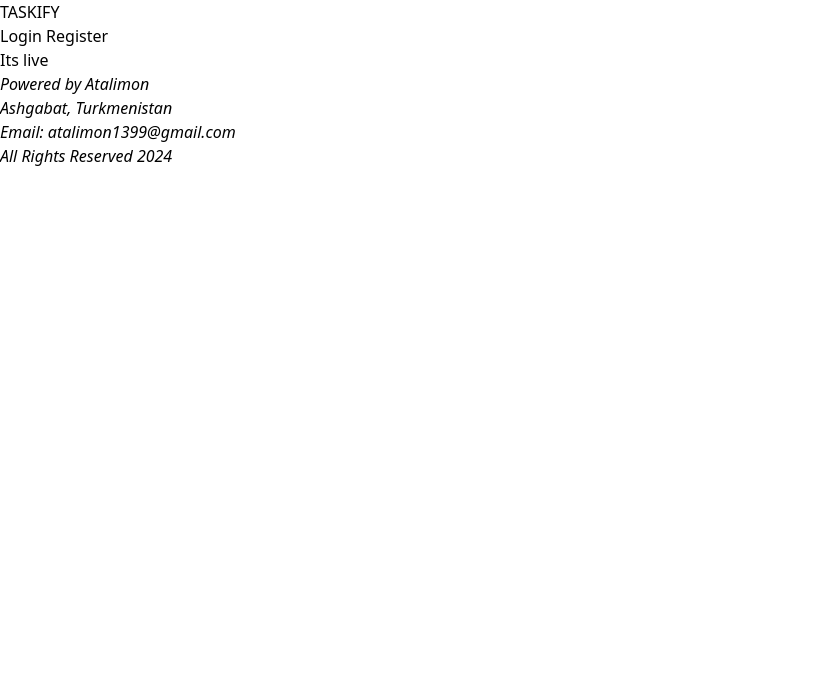
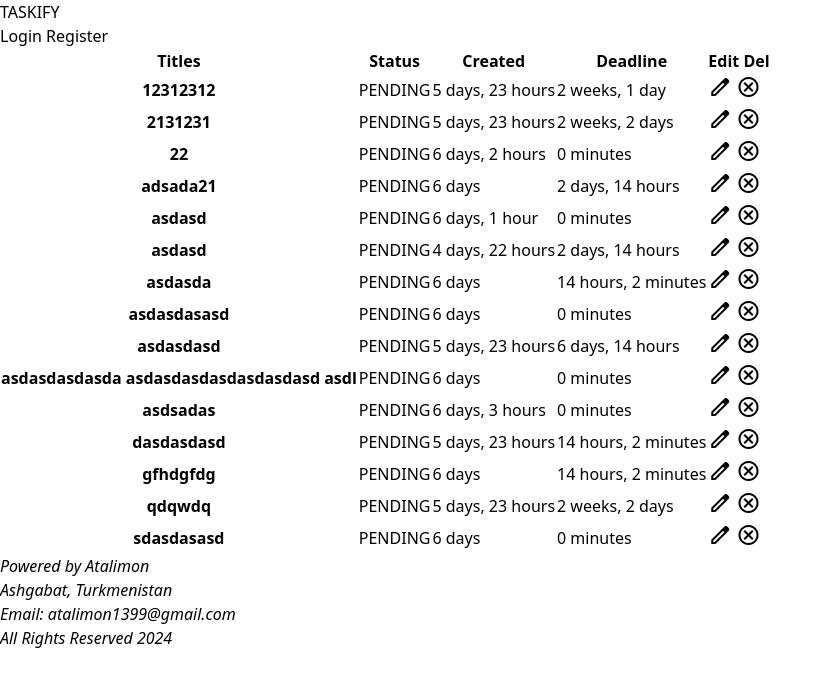
Before and after one commit to atalimon/Django-TODO-Project, a Django app: template templates/posts/post_base.html in a window 1280 px wide. Shown: the top 687 px of the page, without its empty margins (0-832 px from the left). Run offline with Django 5.2, Linux system fonts and the light colour scheme; the template is opened without the code that fills it: values that come from a table or form of the project are taken from there, others are empty; data comes from the database, SQL or seed files in the repository; style sheets or scripts are compiled from the project's sources; parts of the project's set-up code (start-up, migrations or seed data) failed here and were passed over.

Commit message:
tempcheck

```diff
--- a/AtaDjango/settings.py
+++ b/AtaDjango/settings.py
@@ -23,7 +23,7 @@
 
 # SECURITY WARNING: keep the secret key used in production secret!
 SECRET_KEY = os.environ.get('SECRET_KEY')
-
+#SECRET_KEY = 'django-insecure-p)!0!46dp&wgt!r9w%h6(d3^(17k3!sl^%j%8*-#vu-f)og$0&'
 # SECURITY WARNING: don't run with debug turned on in production!
 DEBUG = os.environ.get('DEBUG', 'False').lower() == 'True'
 #DEBUG =  True
--- a/templates/posts/post_base.html
+++ b/templates/posts/post_base.html
@@ -8,7 +8,79 @@
 
 {% block content %}
 
-<h2>Its live</h2>
+
+<div class="relative overflow-x-auto overflow-y-auto ">
+    <table class="w-full  xl:h-[80vh] sm:h-[80vh]  overflow-x-auto overflow-y-scroll">
+        <thead class="xl:text-lg sm:text-5xl w-full text-gray-700 uppercase bg-indigo-50 dark:bg-indigo-700 dark:text-white ">
+            <tr>
+                <th id="titles" scope="col" class="px-6 py-3 cursor-pointer hover:text-indigo-900">
+                    Titles
+                </th>
+                <th id="statuses" scope="col" class="px-6 py-3 cursor-pointer hover:text-indigo-900">
+                    <div class="flex items-center">
+                        Status
+                    </div>
+                </th>
+                <th id="times" scope="col" class="px-6 py-3 cursor-pointer hover:text-indigo-900">
+                    <div class="flex items-center">
+                        Created
+
+                    </div>
+                </th>
+
+                <th id="duedate" scope="col" class="flex items-center px-6 py-3 cursor-pointer hover:text-indigo-900">
+                    <div class="">
+                        Deadline
+
+                    </div>
+                </th>
+
+                <th scope="col" class="px-6 py-3">
+                    <span class="sr-only">Edit</span>
+					<span class="sr-only">Del</span>
+                </th>
+            </tr>
+
+        </thead>
+        <tbody class="max-w-full w-full ">
+			{% for post in posts %}
+            <tr class="bg-white border-b dark:bg-indigo-800 dark:border-indigo-700 sm:text-3xl xl:text-lg">
+                <th scope="row" class="px-3 py-2 font-medium  text-indigo-500 whitespace-nowrap dark:text-white hover:text-indigo-500">
+                    {% if post.completed %}
+					<a class="line-through" href="{% url 'post' post.id %}">
+                    {{ post.title }} </a>
+                    {% else %}
+                    <a href="{% url 'post' post.id %}">
+                        {{ post.title }} </a>
+                    {% endif %}
+                </th>
+                <td class="px-3 py-2">
+                    {% if post.completed %} DONE {% else %} PENDING {% endif %}
+                </td>
+                <td class="px-3 py-2">
+                    {{ post.created_at|timesince }}
+                </td>
+                <td class="px-3 py-2">
+                    {{ post.target_date|timeuntil }}
+                </td>
+                <td class="px-3 py-2 text-right">
+                    <a href="{% url 'post-update' post.id %}" class="font-medium text-blue-600 dark:text-blue-500 hover:text-white"><span class="material-symbols-outlined sm:text-6xl">
+                        edit
+                        </span></a>
+					<a href="{% url 'post-delete' post.id %}" class="font-medium text-blue-600 dark:text-blue-500 hover:text-red-600"><span class="material-symbols-outlined sm:text-6xl hover:text-red-500">
+                        cancel
+                        </span></a>
+                </td>
+            </tr>
+			{% endfor %}
+			{% if not posts %}
+			<tr>
+				<td colspan="4" class="text-center">You have no pending posts! Let's <a href="{% url 'post-create' %}">Create a Post!</a></td>
+			</tr>
+			{% endif %}
+        </tbody>
+    </table>
+</div>
 
 
 {% endblock  %}
```
